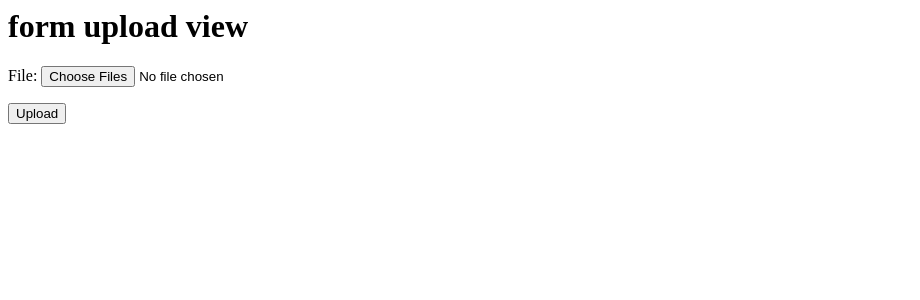
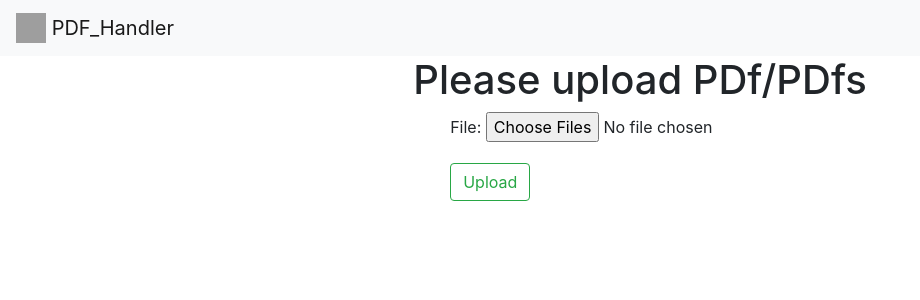
Before and after one commit to keyurparalkar/PDF_Handler, a Django app: page / in a window 1280 px wide. Shown: the top 300 px of the page, without its empty margins (0-920 px from the left). Run offline with Django 3.2, Linux system fonts and the light colour scheme; data that the repository does not hold is empty; some libraries are stand-ins or nearby versions; grey boxes are pictures that could not be loaded.

Commit message:
Added Basic layout via. bootstrap

```diff
--- /dev/null
+++ b/pdfApp/static/css/homepage.css
@@ -0,0 +1,5 @@
+.main_body {
+    display: flex;
+    flex-direction: column;
+    align-items: center;
+}
--- a/pdfApp/templates/pdfApp/upload_view.html
+++ b/pdfApp/templates/pdfApp/upload_view.html
@@ -1,9 +1,40 @@
-<h1> form upload view </h1>
+{% load static %}
+<html>
+
+    <head>
+        <!-- CSS only -->
+        <link rel="stylesheet" href="https://stackpath.bootstrapcdn.com/bootstrap/4.5.2/css/bootstrap.min.css" integrity="sha384-JcKb8q3iqJ61gNV9KGb8thSsNjpSL0n8PARn9HuZOnIxN0hoP+VmmDGMN5t9UJ0Z" crossorigin="anonymous">
+
+        <!-- JS, Popper.js, and jQuery -->
+        <script src="https://code.jquery.com/jquery-3.5.1.slim.min.js" integrity="sha384-DfXdz2htPH0lsSSs5nCTpuj/zy4C+OGpamoFVy38MVBnE+IbbVYUew+OrCXaRkfj" crossorigin="anonymous"></script>
+        <script src="https://cdn.jsdelivr.net/npm/popper.js@1.16.1/dist/umd/popper.min.js" integrity="sha384-9/reFTGAW83EW2RDu2S0VKaIzap3H66lZH81PoYlFhbGU+6BZp6G7niu735Sk7lN" crossorigin="anonymous"></script>
+        <script src="https://stackpath.bootstrapcdn.com/bootstrap/4.5.2/js/bootstrap.min.js" integrity="sha384-B4gt1jrGC7Jh4AgTPSdUtOBvfO8shuf57BaghqFfPlYxofvL8/KUEfYiJOMMV+rV" crossorigin="anonymous"></script>
+        <link rel="stylesheet" href="{% static 'css/homepage.css' %}">
+        <title> PDF_Handler </title>
+    </head>
+
+    <body>
+        <nav class="navbar navbar-light bg-light">
+            <a class="navbar-brand" href="#">
+              <img src="/docs/4.5/assets/brand/bootstrap-solid.svg" width="30" height="30" class="d-inline-block align-top" alt="" loading="lazy">
+              PDF_Handler
+            </a>
+          </nav>
+
+        <div class="container main_body">
+            <h1> Please upload PDf/PDfs </h1>
+
             <form method="post" enctype="multipart/form-data">
                 {% csrf_token %}
                 {{ form.as_p }}
-    <button type="submit"> Upload </button>
+                <button type="submit" class="btn btn-outline-success"> Upload </button>
             </form>
+
             {% if data_chunks %}
-<button onclick="location.href={% url "file_download" %}" href="_">Download</button>
+                <button onclick="location.href={% url "file_download" %}" href="_" class="btn btn-outline-dark">Download</button>
             {% endif %}
+        </div>
+
+    </body>
+
+</html>
```
Lines whose indentation alone changed are shown as unchanged.
